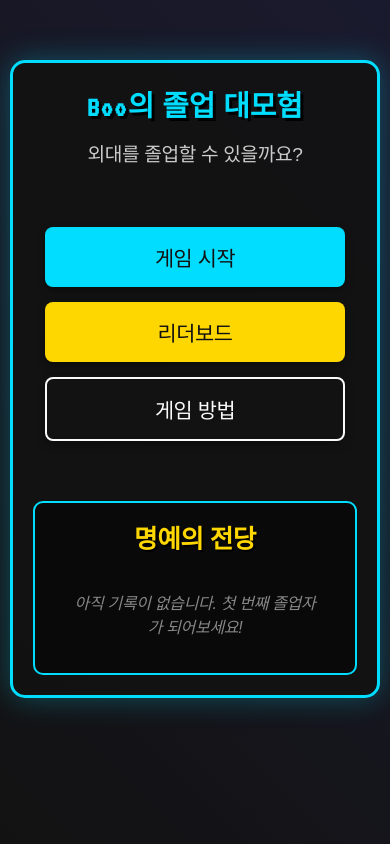
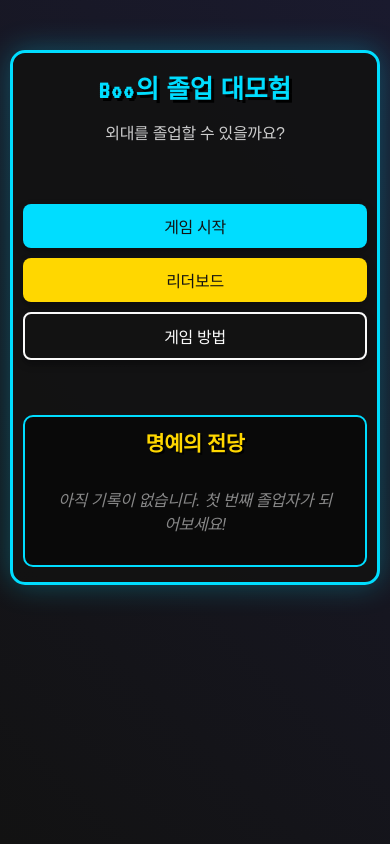
Before and after one commit to RRT3333/Boo-Game, a Django app: template game/templates/game/index.html in a window 390 px wide. Run offline with Django 5.2, Linux system fonts and the light colour scheme; the template is opened without the code that fills it, so the values that code supplies are empty; some web fonts are replaced.

Commit message:
fix: 메인 페이지 모바일 최적화

```diff
--- a/static/css/main.css
+++ b/static/css/main.css
@@ -27,6 +27,13 @@ body {
     background-image: linear-gradient(45deg, #121212, #1a1a2e);
 }
 
+@media (max-width: 768px) {
+    body {
+        padding: 0;
+        margin: 0;
+    }
+}
+
 .main-container {
     position: relative;
     width: 100%;
@@ -37,6 +44,12 @@ body {
     align-items: flex-start;
     padding: 20px 0;
     margin: 0 auto;
+}
+
+@media (max-width: 768px) {
+    .main-container {
+        padding: 10px 0;
+    }
 }
 
 .background-blur {
@@ -68,6 +81,13 @@ body {
     justify-content: space-between;
     gap: 20px;
     margin: 40px 0;
+}
+
+@media (max-width: 768px) {
+    .main-content {
+        width: 95%;
+        padding: 20px;
+    }
 }
 
 .game-logo {
@@ -164,6 +184,13 @@ body {
     border: 2px solid var(--primary-color);
 }
 
+@media (max-width: 768px) {
+    .mini-leaderboard {
+        padding: 10px;
+        margin-top: 15px;
+    }
+}
+
 .mini-leaderboard h3 {
     font-family: 'Spoqa Han Sans Neo', sans-serif;
     font-size: 1.6rem;
@@ -172,6 +199,13 @@ body {
     color: var(--accent-color);
     text-shadow: 2px 2px 0 #000;
     font-weight: 700;
+}
+
+@media (max-width: 768px) {
+    .mini-leaderboard h3 {
+        font-size: 1.3rem;
+        margin-bottom: 10px;
+    }
 }
 
 .top-players {
@@ -193,6 +227,12 @@ body {
     transition: opacity 0.3s ease, transform 0.3s ease, box-shadow 0.2s ease, border-color 0.2s ease;
 }
 
+@media (max-width: 768px) {
+    .player-card {
+        padding: 8px;
+    }
+}
+
 .player-card.hover,
 .player-card:hover {
     border-color: var(--primary-color);
@@ -205,6 +245,14 @@ body {
     height: 50px;
     margin-right: 15px;
     position: relative;
+}
+
+@media (max-width: 480px) {
+    .player-avatar {
+        width: 40px;
+        height: 40px;
+        margin-right: 10px;
+    }
 }
 
 .avatar-container {
@@ -236,6 +284,16 @@ body {
 .player-score {
     color: var(--accent-color);
     font-weight: bold;
+}
+
+@media (max-width: 480px) {
+    .player-name {
+        font-size: 0.9rem;
+    }
+
+    .player-score {
+        font-size: 0.9rem;
+    }
 }
 
 .no-records {
@@ -339,16 +397,62 @@ body {
 
     .modal-content {
         width: 90%;
+        max-width: 90%;
+        padding: 15px;
+        max-height: 85vh;
+    }
+
+    .main-buttons {
+        gap: 10px;
+    }
+
+    .btn-start, .btn-leaderboard, .btn-howto {
+        padding: 12px 15px;
+        font-size: 1.1rem;
     }
 }
 
 @media (max-width: 480px) {
     .game-logo h1 {
-        font-size: 1.8rem;
+        font-size: 1.6rem;
+    }
+
+    .game-logo .tagline {
+        font-size: 1rem;
     }
 
     .main-buttons {
         width: 100%;
+        max-width: 100%;
+    }
+
+    .btn-start, .btn-leaderboard, .btn-howto {
+        padding: 10px;
+        font-size: 1rem;
+    }
+
+    .main-content {
+        padding: 15px 10px;
+    }
+
+    .modal-content {
+        width: 95%;
+        max-width: 95%;
+        padding: 12px;
+        max-height: 90vh;
+    }
+
+    .modal-content h2 {
+        font-size: 1.3rem;
+        margin-bottom: 10px;
+    }
+
+    .how-to-section h3 {
+        font-size: 1.1rem;
+    }
+
+    .how-to-section li, .how-to-section p {
+        font-size: 0.9rem;
     }
 }
 
```
